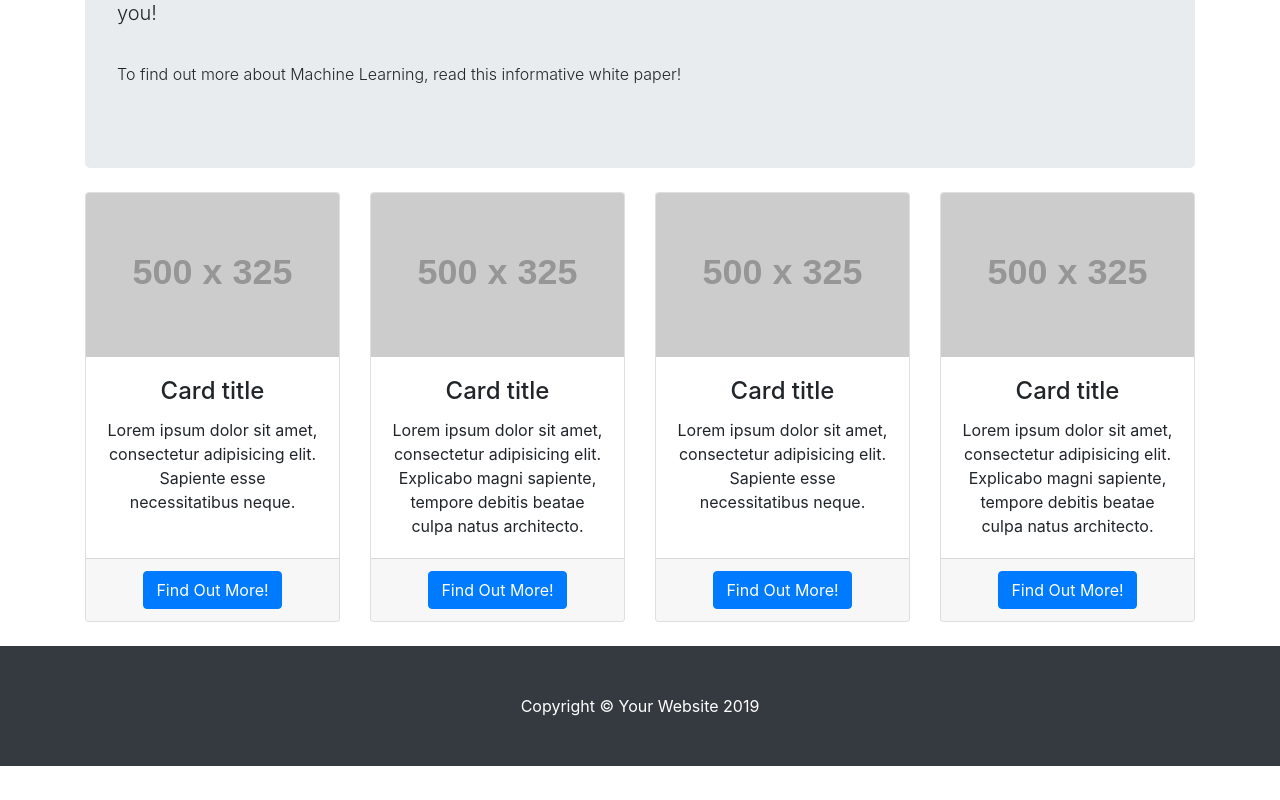
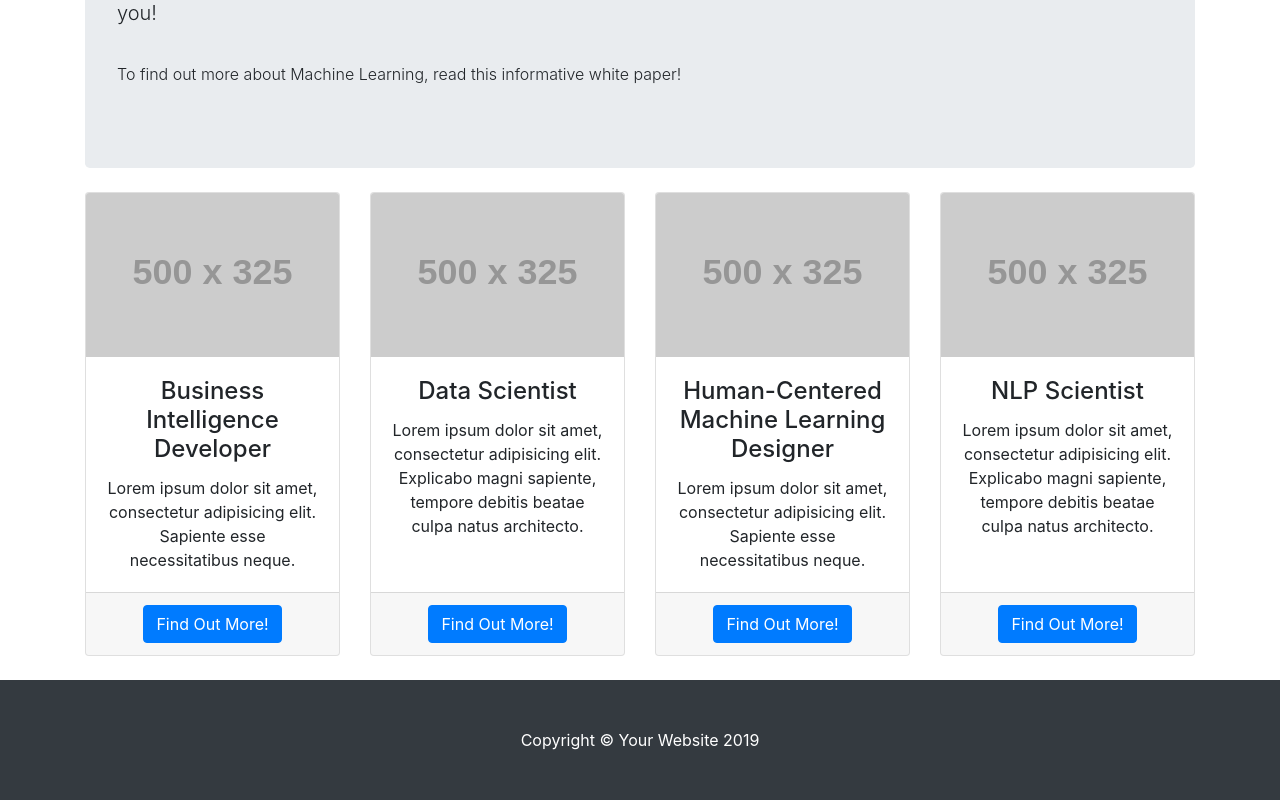
Before and after one commit to nicknelson97/GitHubPages-Group4, a website: page index.html in a window 1280 px wide. Shown: the part 681-1481 px from the top of the page. Before the commit the page ends 1447 px from the top, so only its background shows below. Drawn offline with Linux system fonts and the light colour scheme; placeholder pictures from the web are drawn by us.

Commit message:
Update index.html
Added actual titles to jobs

```diff
--- a/index.html
+++ b/index.html
@@ -37,7 +37,7 @@
         <div class="card h-100">
           <img class="card-img-top" src="http://placehold.it/500x325" alt="">
           <div class="card-body">
-            <h4 class="card-title">Card title</h4>
+            <h4 class="card-title">Business Intelligence Developer</h4>
             <p class="card-text">Lorem ipsum dolor sit amet, consectetur adipisicing elit. Sapiente esse necessitatibus neque.</p>
           </div>
           <div class="card-footer">
@@ -50,7 +50,7 @@
         <div class="card h-100">
           <img class="card-img-top" src="http://placehold.it/500x325" alt="">
           <div class="card-body">
-            <h4 class="card-title">Card title</h4>
+            <h4 class="card-title">Data Scientist</h4>
             <p class="card-text">Lorem ipsum dolor sit amet, consectetur adipisicing elit. Explicabo magni sapiente, tempore debitis beatae culpa natus architecto.</p>
           </div>
           <div class="card-footer">
@@ -63,7 +63,7 @@
         <div class="card h-100">
           <img class="card-img-top" src="http://placehold.it/500x325" alt="">
           <div class="card-body">
-            <h4 class="card-title">Card title</h4>
+            <h4 class="card-title">Human-Centered Machine Learning Designer</h4>
             <p class="card-text">Lorem ipsum dolor sit amet, consectetur adipisicing elit. Sapiente esse necessitatibus neque.</p>
           </div>
           <div class="card-footer">
@@ -76,7 +76,7 @@
         <div class="card h-100">
           <img class="card-img-top" src="http://placehold.it/500x325" alt="">
           <div class="card-body">
-            <h4 class="card-title">Card title</h4>
+            <h4 class="card-title">NLP Scientist</h4>
             <p class="card-text">Lorem ipsum dolor sit amet, consectetur adipisicing elit. Explicabo magni sapiente, tempore debitis beatae culpa natus architecto.</p>
           </div>
           <div class="card-footer">
```
